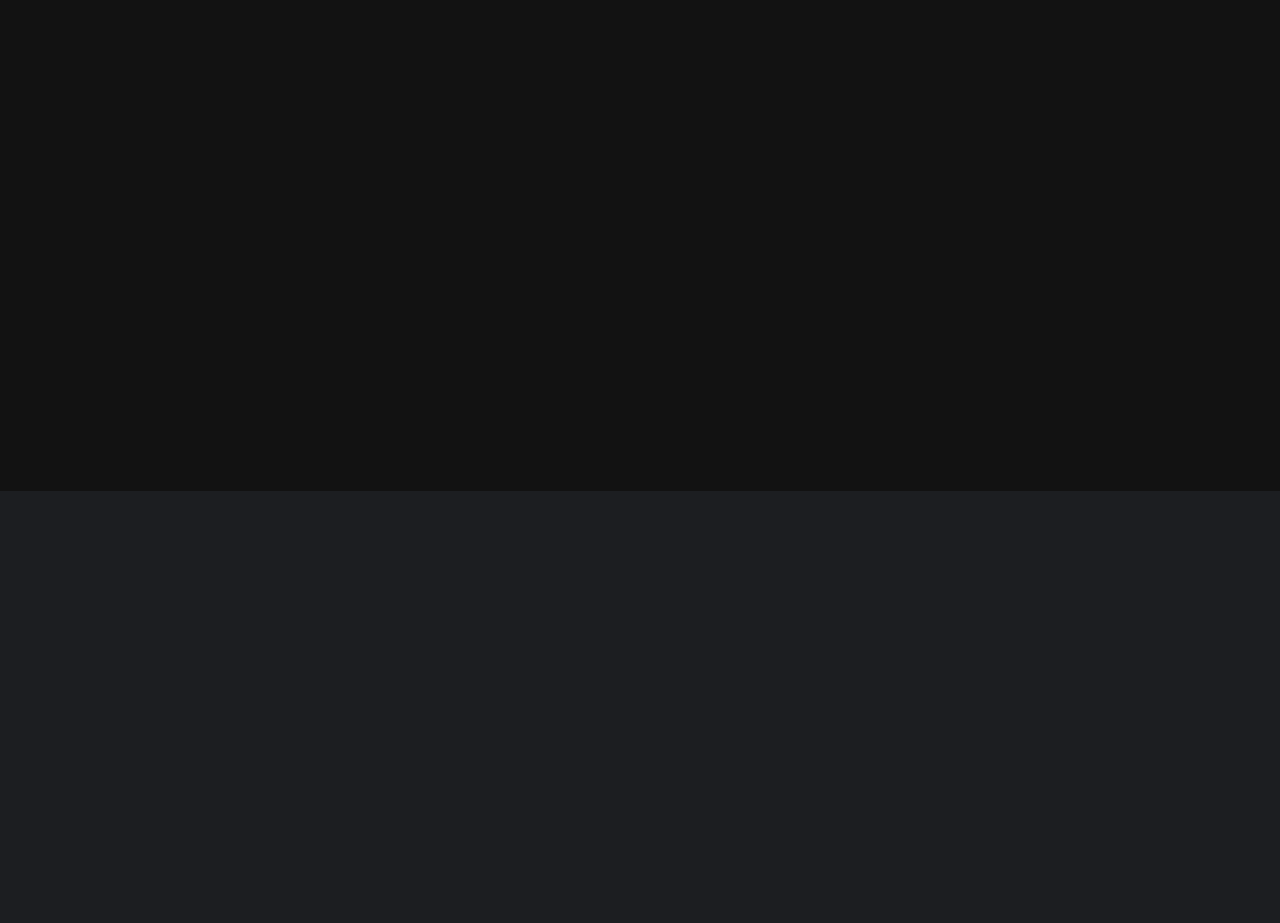
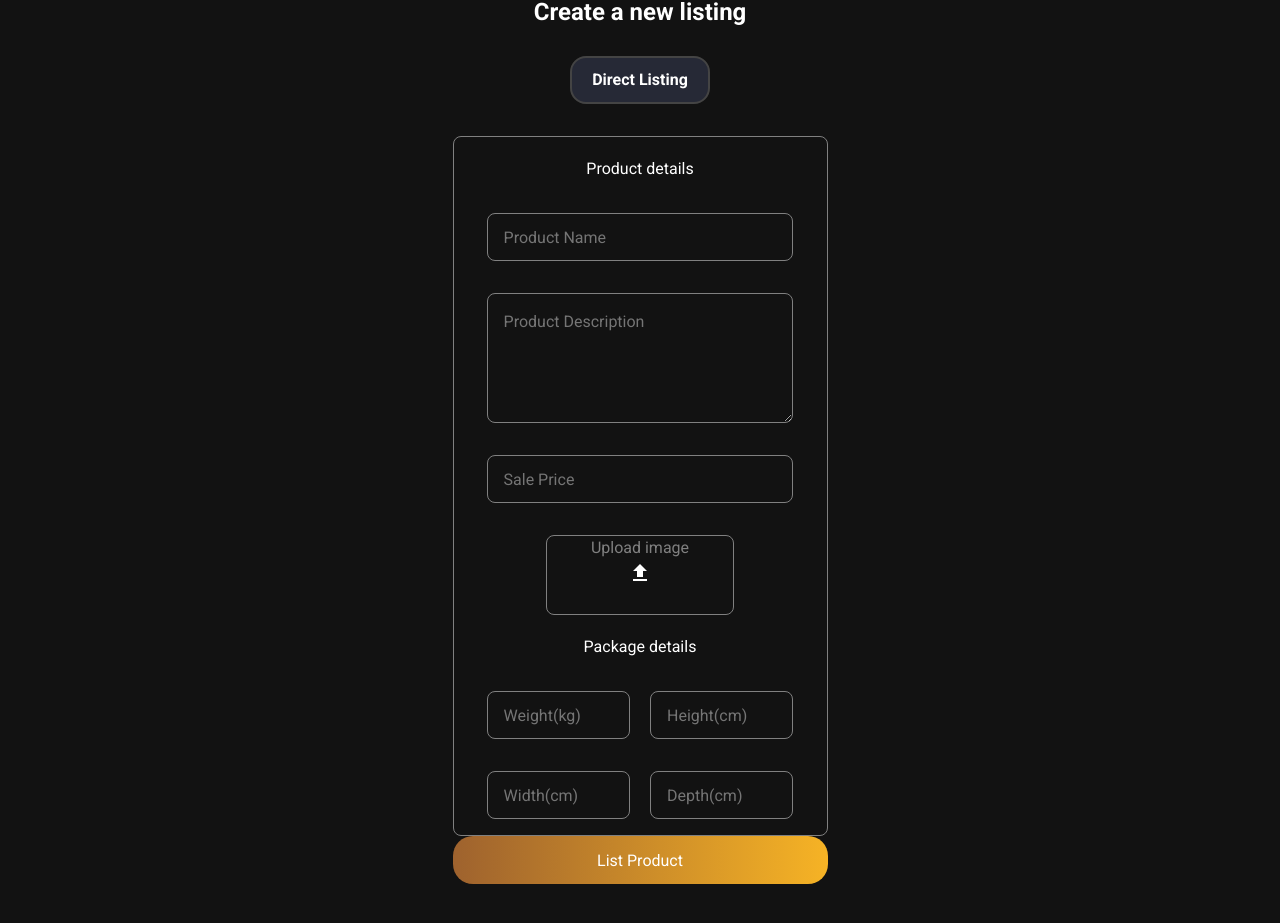
Before and after one commit to sriveros95/penguinx, a Nuxt app in the folder penguin_x_app/: page /sell in a window 1280 px wide. Shown: the part 309-1232 px from the top of the page. Before the commit the page ends 800 px from the top, so only its background shows below. Built offline with nearby package versions, Linux system fonts and the light colour scheme.

Commit message:
Add sell page bones

```diff
--- a/penguin_x_app/pages/inspire.vue
+++ /dev/null
@@ -1,19 +0,0 @@
-<template>
-  <v-row>
-    <v-col class="text-center">
-      <img
-        src="/v.png"
-        alt="Vuetify.js"
-        class="mb-5"
-      >
-      <blockquote class="blockquote">
-        &#8220;First, solve the problem. Then, write the code.&#8221;
-        <footer>
-          <small>
-            <em>&mdash;John Johnson</em>
-          </small>
-        </footer>
-      </blockquote>
-    </v-col>
-  </v-row>
-</template>
--- /dev/null
+++ b/penguin_x_app/pages/sell.vue
@@ -0,0 +1,97 @@
+<template>
+  <v-row>
+    <v-col class="text-center">
+      <div>
+        <form @submit="handleCreateListing">
+          <div class="container">
+            <!-- {/* Form Section */} -->
+            <div class="createListingContainer">
+              <h1 class="ourCollection">
+                Create a new listing
+              </h1>
+
+              <!-- {/* Toggle between direct listing and auction listing */} -->
+              <div class="listingTypeContainer">
+                <input type="radio" name="listingType" id="directListing" value="directListing" defaultChecked
+                  class="listingType" />
+                <label htmlFor="directListing" class="listingTypeLabel">
+                  Direct Listing
+                </label>
+                <!-- {/* <input type="radio" name="listingType" id="auctionListing" value="auctionListing"
+                  class="listingType} />
+                <label htmlFor="auctionListing" class="listingTypeLabel">
+                  Auction Listing
+                </label> */} -->
+              </div>
+
+              <div class="listingForm">
+                <p class="sub">Product details</p>
+
+                <input type="text" name="name" class="textInput" placeholder="Product Name" />
+
+                <!-- {/* <input type="textarea" name="description" class="descriptionInput"
+                  placeholder="Product Description" /> */} -->
+
+                <textarea name="description" class="descriptionInput" placeholder="Product Description" />
+
+                <input type="text" name="price" class="textInput" placeholder="Sale Price" />
+
+                <label htmlFor="file-upload" class="uploadFile">
+                  <input type="file" @change="handleFileChange" />
+                  <p>Upload image <br />
+                    <v-icon>mdi-upload</v-icon>
+                  </p>
+                </label>
+
+
+                <p class="sub">Package details</p>
+
+                <div class="packageContainer">
+                  <input type="number" name="weight" class="textInput" placeholder="Weight(kg)" />
+
+                  <input type="number" name="height" class="textInput" placeholder="Height(cm)" />
+                </div>
+
+                <div class="packageContainer">
+                  <input type="number" name="width" class="textInput" placeholder="Width(cm)" />
+
+                  <input type="number" name="depth" class="textInput" placeholder="Depth(cm)" />
+                </div>
+              </div>
+
+              <!-- {/* <input id="file-upload" type="file" onChange={(e)=> setFile(
+              // @ts-ignore: Object is possibly 'null'
+              e?.target?.files[0])} /> */} -->
+
+              <button type="submit" class="createButton" style="marginTop: 32, borderStyle: none">
+                List Product
+              </button>
+            </div>
+          </div>
+        </form>
+        <!-- {/* <Web3Button contractAddress={contractAddress} contractAbi={ABI_MARKETPLACE} // Call the name of your smart
+          contract function action={(contract)=> contract.call("createListingRequest", name, description, {
+          gasLimit: 3000000,
+          })}
+          >
+          Call Contract Function
+        </Web3Button> */} -->
+      </div>
+    </v-col>
+  </v-row>
+</template>
+
+<script>
+export default {
+  methods: {
+    handleFileChange(e) {
+      e.preventDefault();
+      console.log('handleFileChange', e);
+    },
+    handleCreateListing(e) {
+      e.preventDefault();
+      console.log('handleCreateListing', e);
+    },
+  }
+}
+</script>
```
